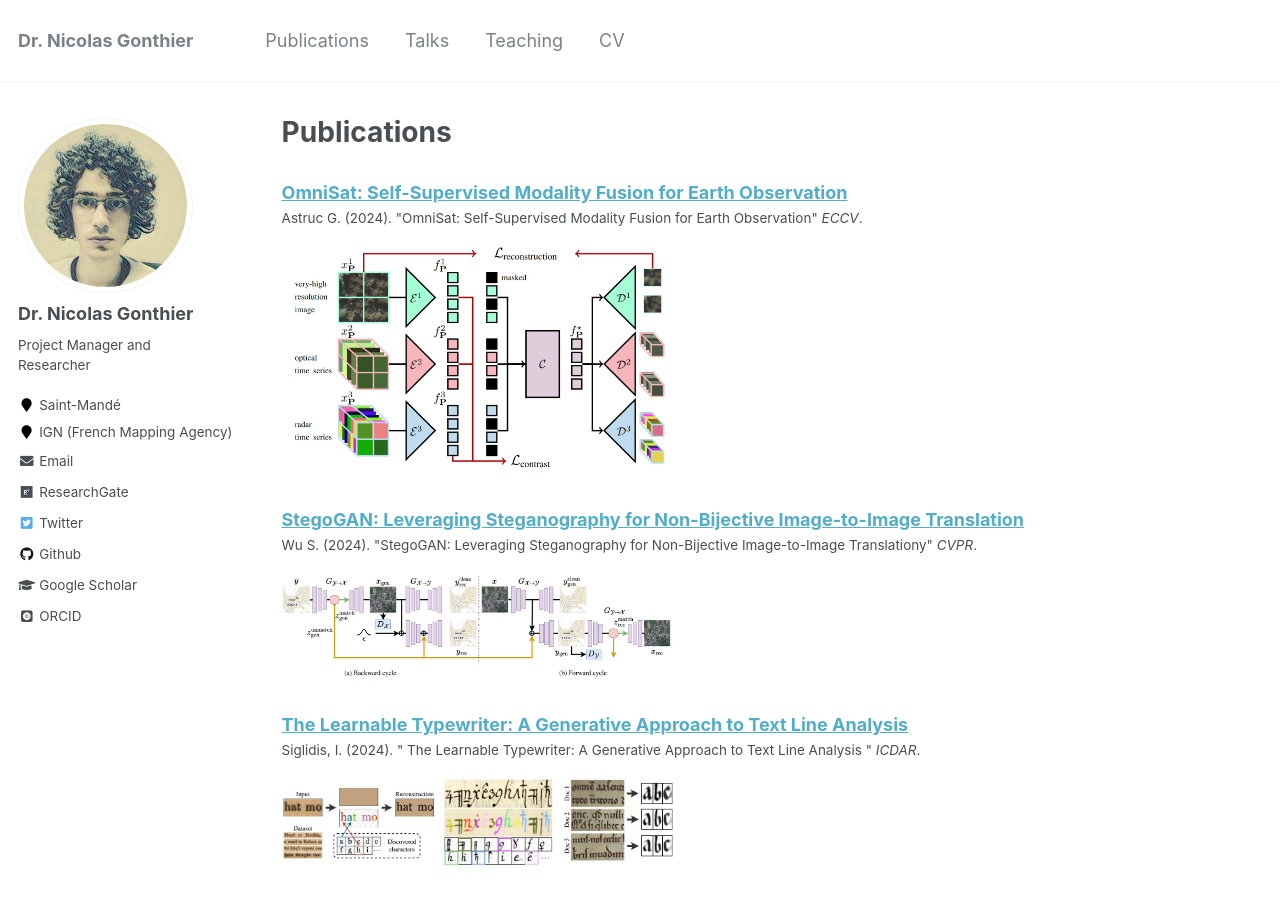
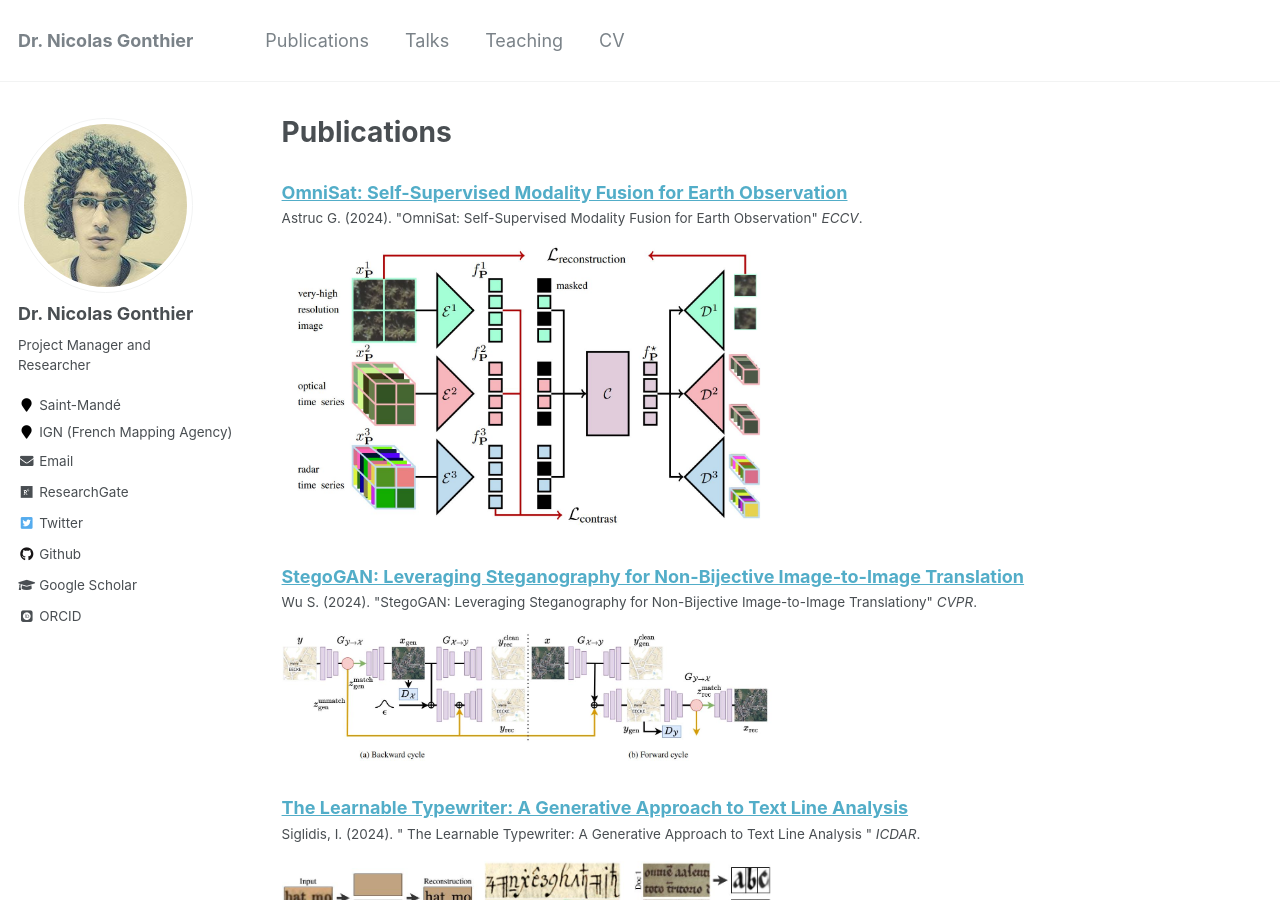
Before and after one commit to ngonthier/ngonthier.github.io, a Jekyll site: the page built from _pages/publications.md, in a window 1280 px wide and 900 px high. Built offline with Jekyll 4.4.1, drawn with Linux system fonts in a browser that asks for light colours; some web fonts are replaced.

Commit message:
Update archive-custom-publications-teaser.html

```diff
--- a/_includes/archive-custom-publications-teaser.html
+++ b/_includes/archive-custom-publications-teaser.html
@@ -32,6 +32,6 @@
       {% else %}
         "{{ teaser | prepend: "/images/" | prepend: base_path }}"
       {% endif %}
-      alt="" style="width: 40%; height: auto">
+      alt="" style="width: 50%; height: auto">
   </div>
 {% endif %}
```
